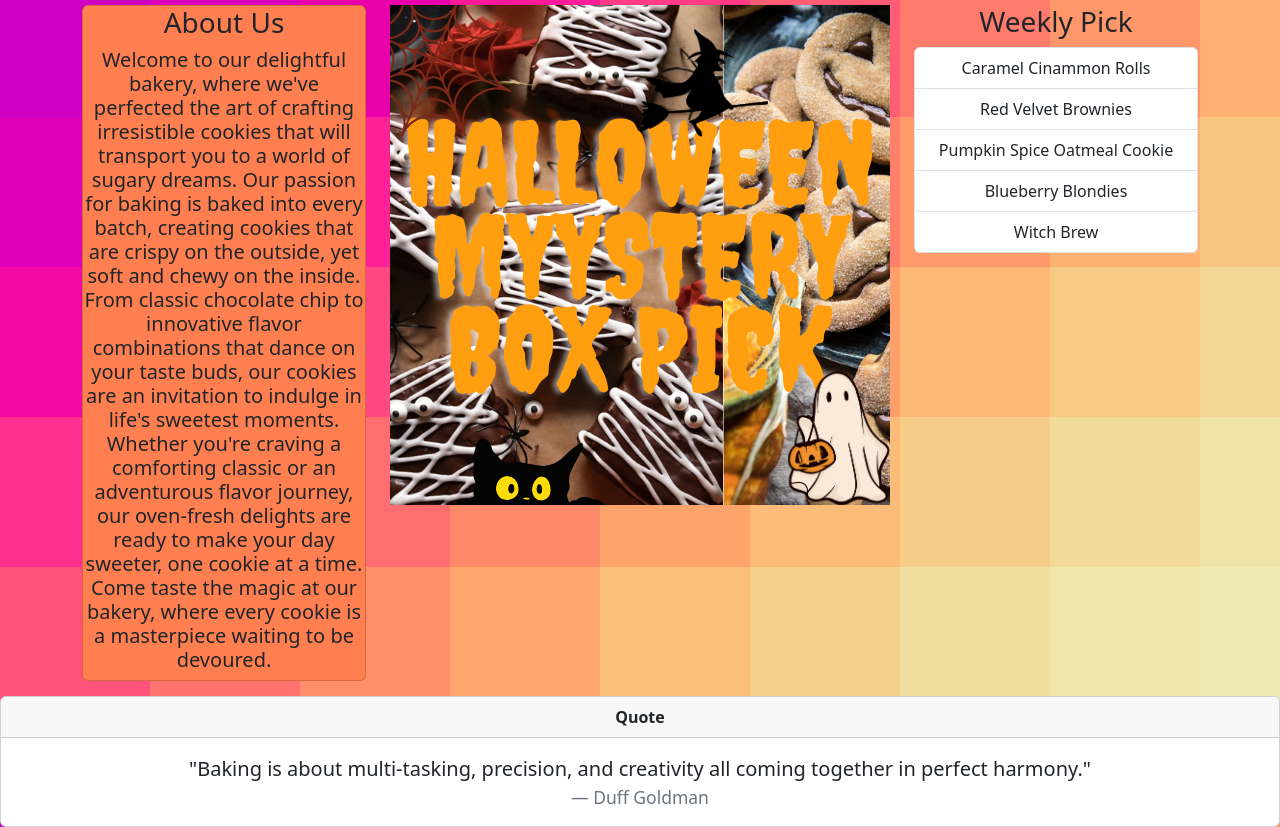
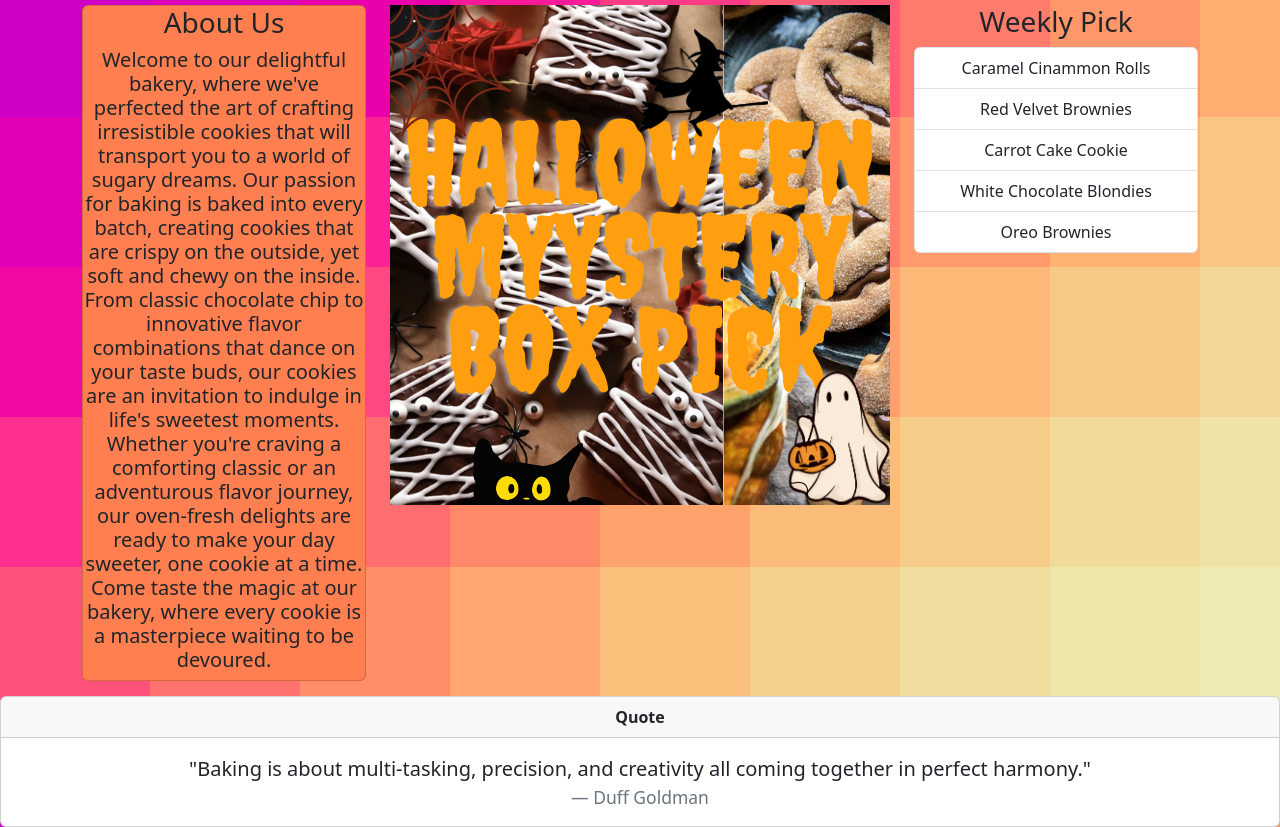
Before and after one commit to YearUp2023Fall-QuantumQoders/Capstone2.0, a plain HTML site: page Index.html in a window 1280 px wide. Shown: the part 1083-1910 px from the top of the page. Drawn offline with nearby package versions, Linux system fonts and the light colour scheme.

Commit message:
added ids to btns

```diff
--- a/Index.html
+++ b/Index.html
@@ -83,10 +83,10 @@
             <button type="button" class="list-group-item list-group-item-action">
               Caramel Cinammon Rolls
             </button>
-            <button type="button" class="list-group-item list-group-item-action">Red Velvet Brownies</button>
-            <button type="button" class="list-group-item list-group-item-action">Pumpkin Spice Oatmeal Cookie</button>
-            <button type="button" class="list-group-item list-group-item-action">Blueberry Blondies</button>
-            <button type="button" class="list-group-item list-group-item-action">Witch Brew</button>
+            <button  id="redVelvetBrownies" type="button" class="list-group-item list-group-item-action">Red Velvet Brownies</button>
+            <button  id= "carrotCakeCookies"type="button" class="list-group-item list-group-item-action">Carrot Cake Cookie</button>
+            <button id="whiteChocolateBrownies"type="button" class="list-group-item list-group-item-action">White Chocolate Blondies</button>
+            <button id="oreoBrownies" type="button" class="list-group-item list-group-item-action">Oreo Brownies</button>
           </div>
         </div>
       </div>
```
